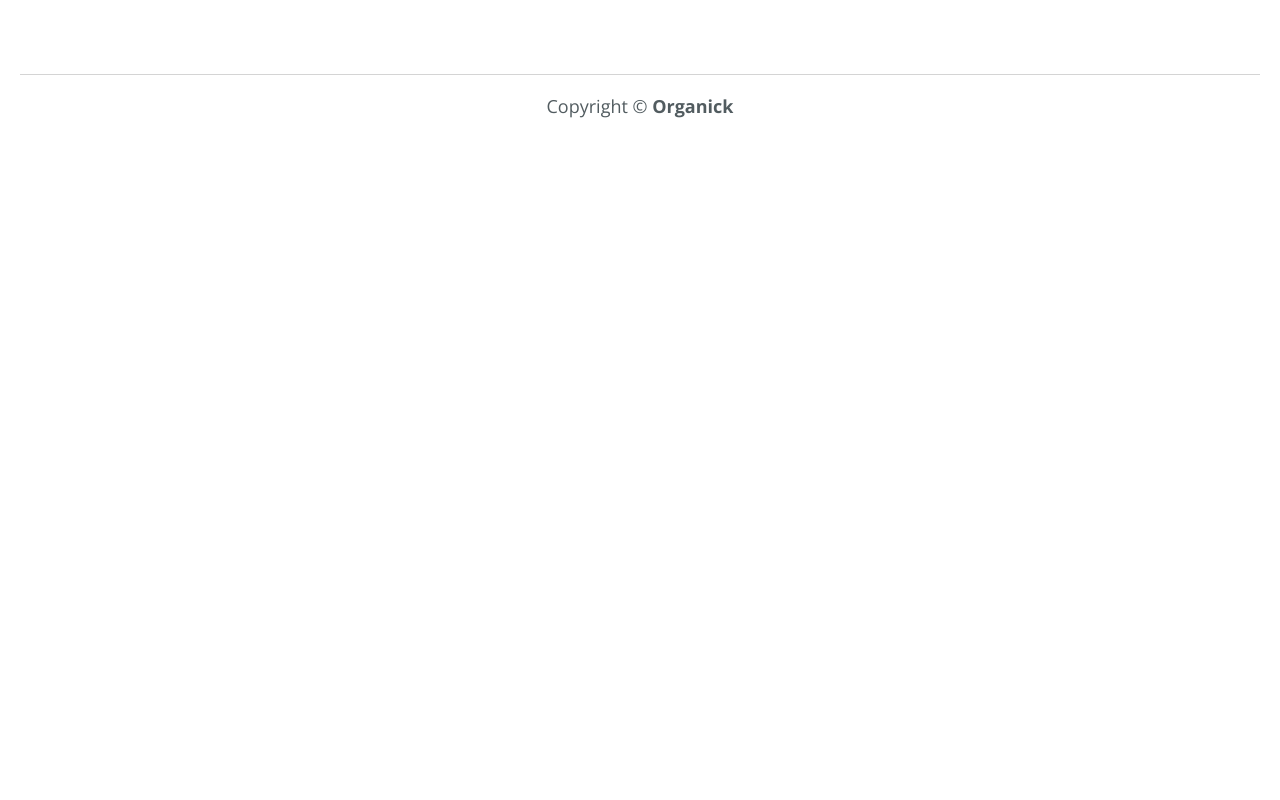
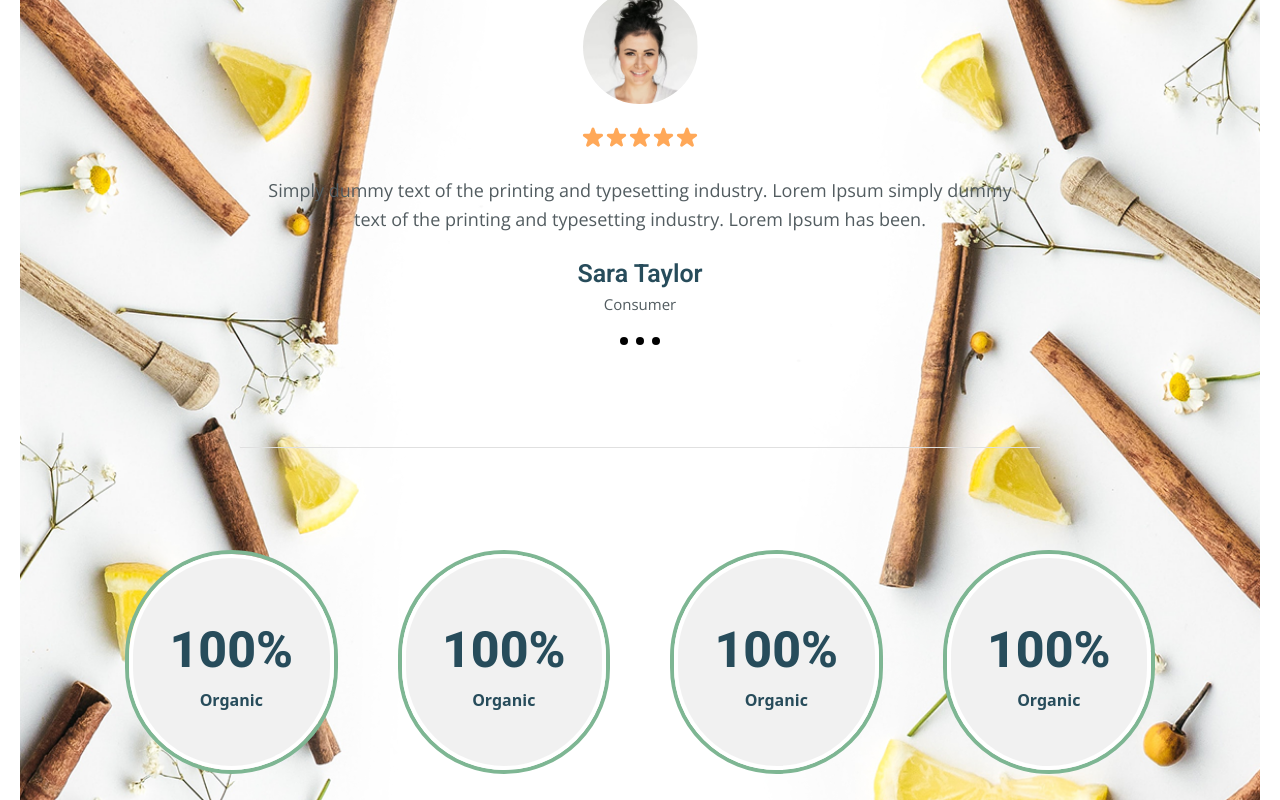
Before and after one commit to Sinonqw/Organick, a Next.js app: page / in a window 1280 px wide. Shown: the part 4980-5780 px from the top of the page. Before the commit the page ends 5118 px from the top, so only its background shows below. Built offline with nearby package versions, Linux system fonts and the light colour scheme.

Commit message:
Verstka benefits

```diff
--- a/app/(home)/page.tsx
+++ b/app/(home)/page.tsx
@@ -1,4 +1,5 @@
 import AboutUs from "@/components/sections/AboutUs/AboutUs";
+import Benefits from "@/components/sections/Benefits/Benefits";
 import Hero from "@/components/sections/Hero";
 import OurProducts from "@/components/sections/OurProducts/OurProducts";
 import Promo from "@/components/sections/Promo/Promo";
@@ -8,8 +9,9 @@ export default function Home() {
     <>
       <Hero />
       <Promo />
-      <AboutUs/>
-      <OurProducts/>
+      <AboutUs />
+      <OurProducts />
+      <Benefits />
     </>
   );
 }
--- /dev/null
+++ b/components/sections/Benefits/BenefitCard.tsx
@@ -0,0 +1,20 @@
+import React from 'react'
+import Title from '@/components/ui/Title'
+
+interface IBenefitCard {
+    title: string
+    text: string
+}
+
+const BenefitCard = ({title, text}: IBenefitCard) => {
+  return (
+    <div className='relative w-56 h-56 rounded-full border-4 border-[#7EB693] flex items-center justify-center'>
+      <div className='w-full h-full rounded-full bg-[#F1F1F1] border-4 border-white flex flex-col items-center justify-center'>
+        <Title color='#274C5B' size={50}>{title}</Title>
+        <p className='font-semibold text-[#274C5B] text-center'>{text}</p>
+      </div>
+    </div>
+  )
+}
+
+export default BenefitCard
--- /dev/null
+++ b/components/sections/Benefits/Benefits.tsx
@@ -0,0 +1,82 @@
+import Subtitle from "@/components/ui/Subtitle";
+import Title from "@/components/ui/Title";
+import React from "react";
+import Image from "next/image";
+import Desc from "@/components/ui/Desc";
+import BenefitCard from "./BenefitCard";
+
+const Benefits = () => {
+  return (
+    <section className="relative overflow-hidden py-[164px]">
+      <div
+        className="absolute top-0 left-0 w-full h-full bg-no-repeat bg-contain"
+        style={{
+          backgroundImage: "url('/benefitsBg.png')",
+        }}
+      ></div>
+      <div
+        className="absolute top-0 right-0 w-full h-full bg-no-repeat bg-contain transform rotate-180    "
+        style={{
+          backgroundImage: "url('/benefitsBg.png')",
+        }}
+      ></div>
+
+      <div className="relative z-10 flex flex-col items-center pb-[102px] border-b-1 border-b-[#e0e0e0] mb-[102px] max-w-[800px] mx-auto">
+        <div className="mb-15 flex flex-col items-center">
+          <Subtitle className="mb-2" color="#7EB693" size={36}>
+            Testimonial
+          </Subtitle>
+          <Title color="#274C5B" size={50}>
+            What Our Customer Saying?
+          </Title>
+        </div>
+
+        <div className="flex flex-col items-center mb-5 max-w-[780px] text-center">
+          <Image
+            src={"/users/user1.png"}
+            className="rounded-full mb-5"
+            alt="user"
+            width={115}
+            height={115}
+          />
+          <Image
+            alt=""
+            src={"/icons/stars.svg"}
+            width={122}
+            height={26}
+            className="mb-6"
+          />
+          <Desc size={18}>
+            Simply dummy text of the printing and typesetting industry. Lorem
+            Ipsum simply dummy text of the printing and typesetting industry.
+            Lorem Ipsum has been.
+          </Desc>
+        </div>
+
+        <div className="mb-5">
+          <h4 className="roboto text-[25px] font-semibold text-[#274C5B]">
+            Sara Taylor
+          </h4>
+          <Desc size={15} className="text-center">
+            Consumer
+          </Desc>
+        </div>
+
+        <div className="flex gap-2">
+          <span className="block w-2 h-2 rounded-full bg-black"></span>
+          <span className="block w-2 h-2 rounded-full bg-black"></span>
+          <span className="block w-2 h-2 rounded-full bg-black"></span>
+        </div>
+      </div>
+
+      <div className="relative z-10 flex justify-center gap-15 max-w-[1030px] mx-auto">
+        <BenefitCard text="Organic" title="100%" />
+        <BenefitCard text="Organic" title="100%" />
+        <BenefitCard text="Organic" title="100%" />
+        <BenefitCard text="Organic" title="100%" />
+      </div>
+    </section>
+  );
+};
+
+export default Benefits;
--- a/components/ui/Desc.tsx
+++ b/components/ui/Desc.tsx
@@ -1,8 +1,16 @@
 import React, { ReactNode } from 'react'
 
-const Desc = ({children}:{children: ReactNode}) => {
+interface IDesc {
+  children: ReactNode
+  size: number
+  className?: string
+}
+
+const Desc = ({children, size = 18, className}:IDesc) => {
   return (
-    <p className='open-sans text-[18px] text-[#525c60] leading-[165%]'>{children}</p>
+    <p className={`open-sans text-[#525c60] leading-[165%] ${className}`}
+    style={{fontSize: size}}
+    >{children}</p>
   )
 }
 
```
Also changed, not shown: public/benefitsBg.png (added), public/users/user1.png (added).
